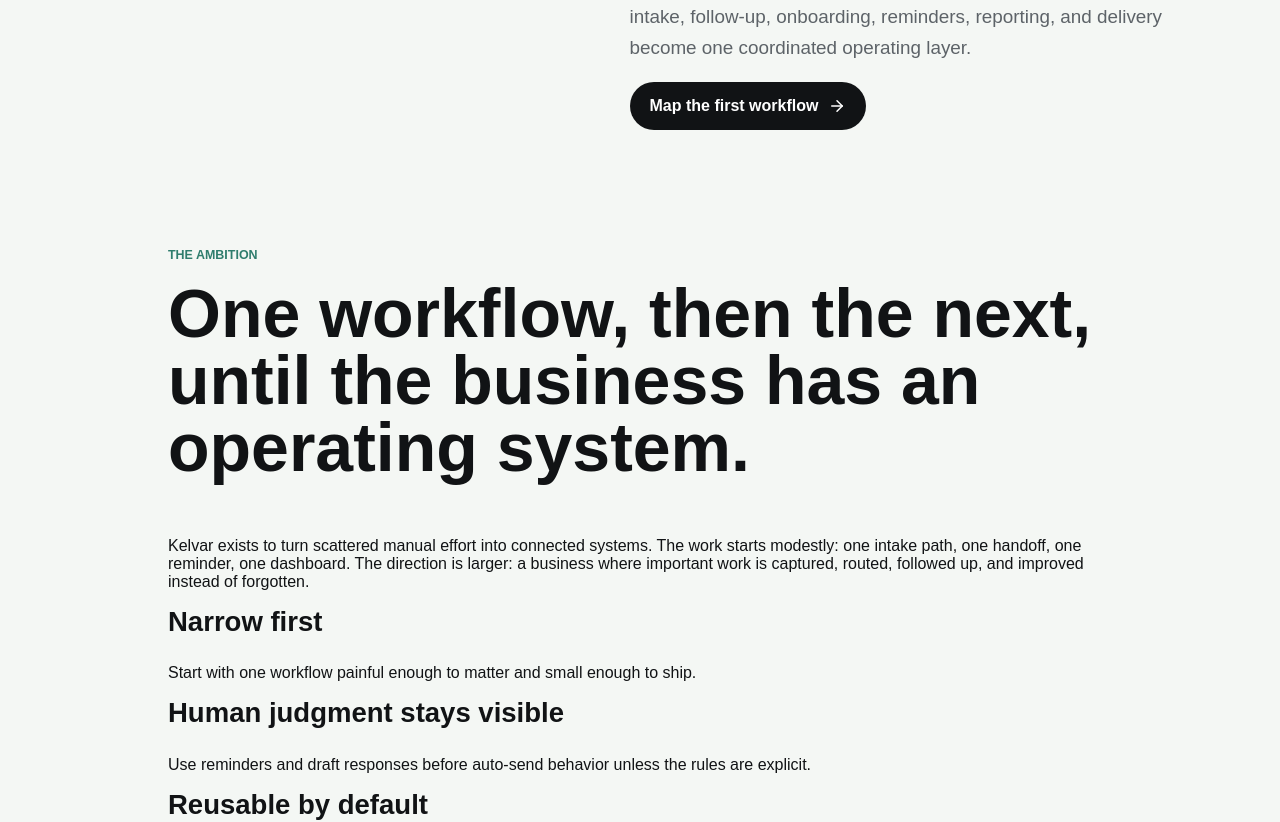
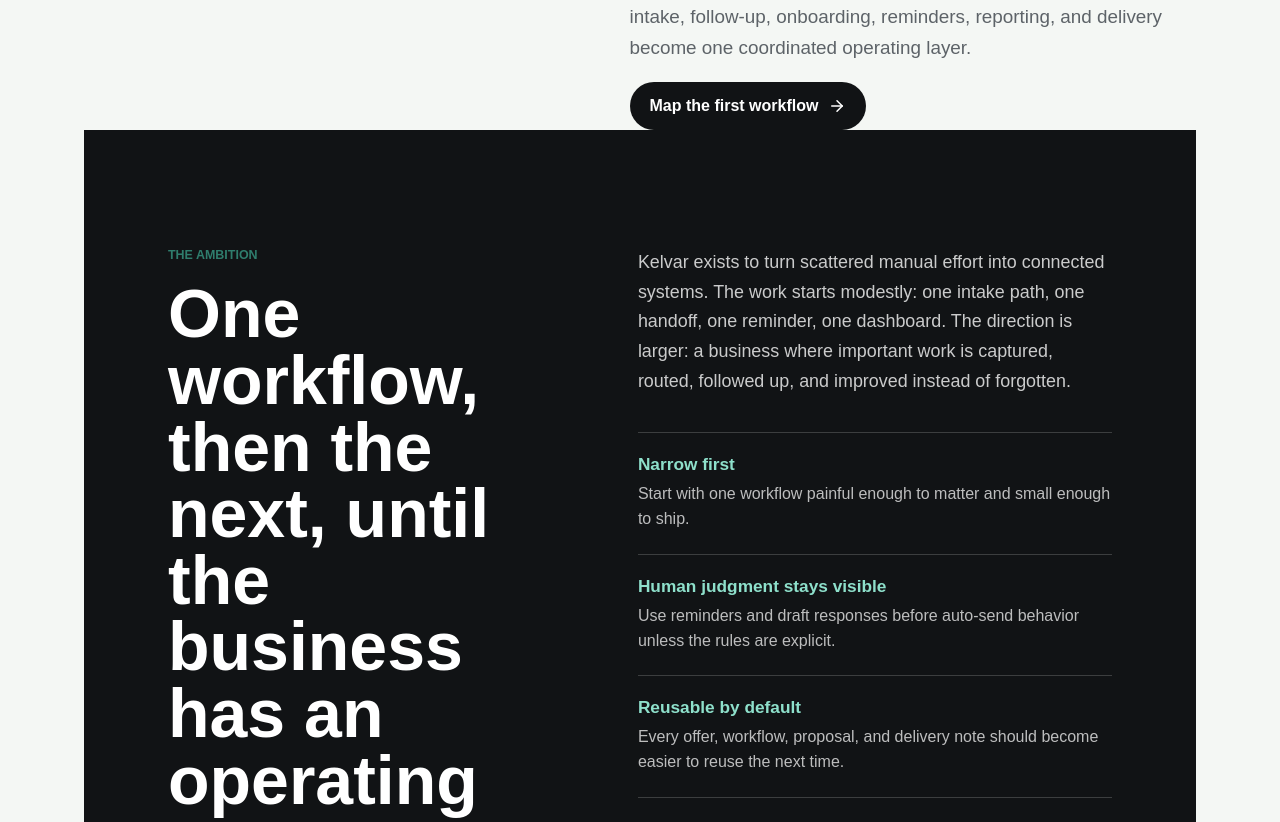
Before and after one commit to KelvarLLC/Business1, a Next.js app in the folder agency-ops/website/: page /about in a window 1280 px wide. Shown: the part 1020-1842 px from the top of the page. Built offline with nearby package versions, Linux system fonts and the light colour scheme.

Commit message:
Style about ambition section

```diff
--- a/agency-ops/website/app/armada.css
+++ b/agency-ops/website/app/armada.css
@@ -276,7 +276,8 @@
 .offer-signal,
 .offer-outcomes,
 .demo-proof,
-.offer-faq {
+.offer-faq,
+.ambition-band {
   display: grid;
   gap: 82px;
   grid-template-columns: minmax(0, 0.9fr) minmax(0, 1.1fr);
@@ -437,6 +438,40 @@
 .faq-list p {
   color: var(--muted);
   line-height: 1.58;
+  margin: 0;
+}
+
+.ambition-band {
+  background: var(--ink);
+  color: white;
+}
+
+.ambition-copy > p {
+  color: rgba(255, 255, 255, 0.78);
+  font-size: 1.12rem;
+  line-height: 1.65;
+  margin-top: 0;
+}
+
+.principle-list {
+  border-top: 1px solid rgba(255, 255, 255, 0.18);
+  margin-top: 36px;
+}
+
+.principle-list article {
+  border-bottom: 1px solid rgba(255, 255, 255, 0.18);
+  padding: 22px 0;
+}
+
+.principle-list h3 {
+  color: #8ee0cb;
+  font-size: 1.08rem;
+  margin: 0 0 8px;
+}
+
+.principle-list p {
+  color: rgba(255, 255, 255, 0.72);
+  line-height: 1.55;
   margin: 0;
 }
 
@@ -674,6 +709,7 @@
   .offer-outcomes,
   .demo-proof,
   .offer-faq,
+  .ambition-band,
   .intake-console {
     gap: 28px;
     grid-template-columns: 1fr;
```
